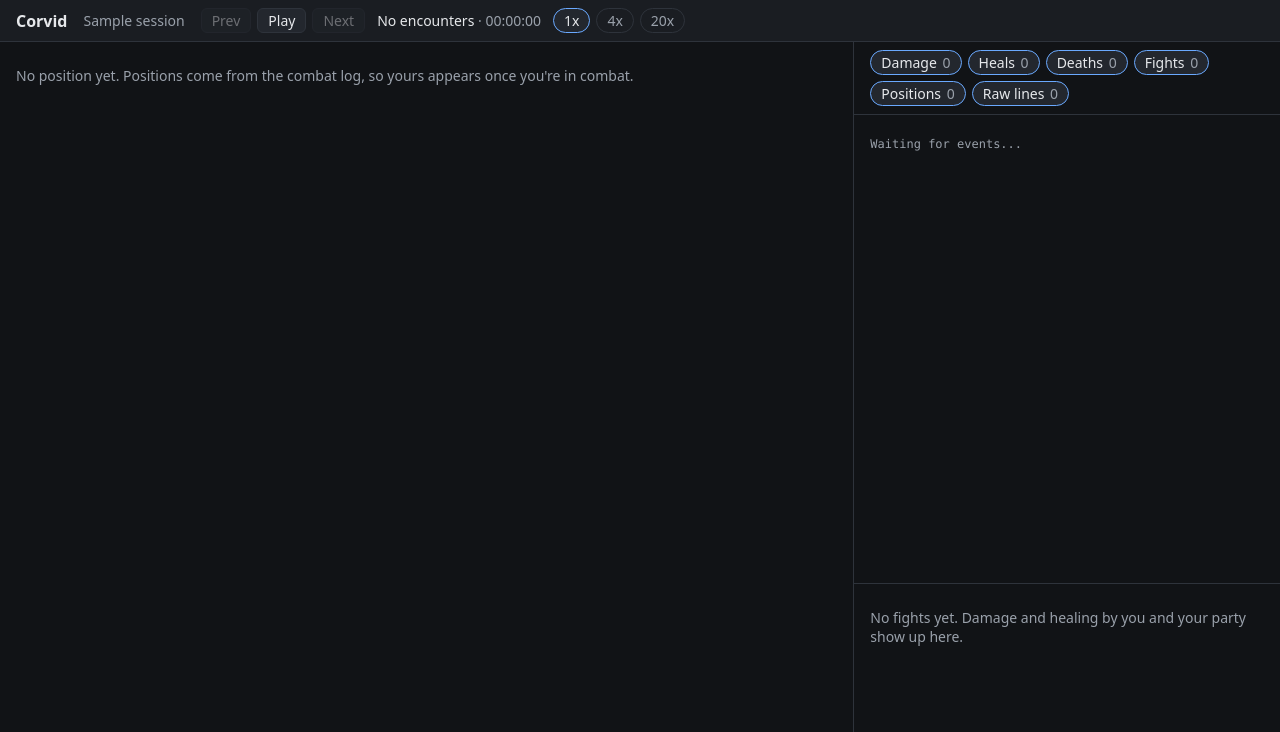
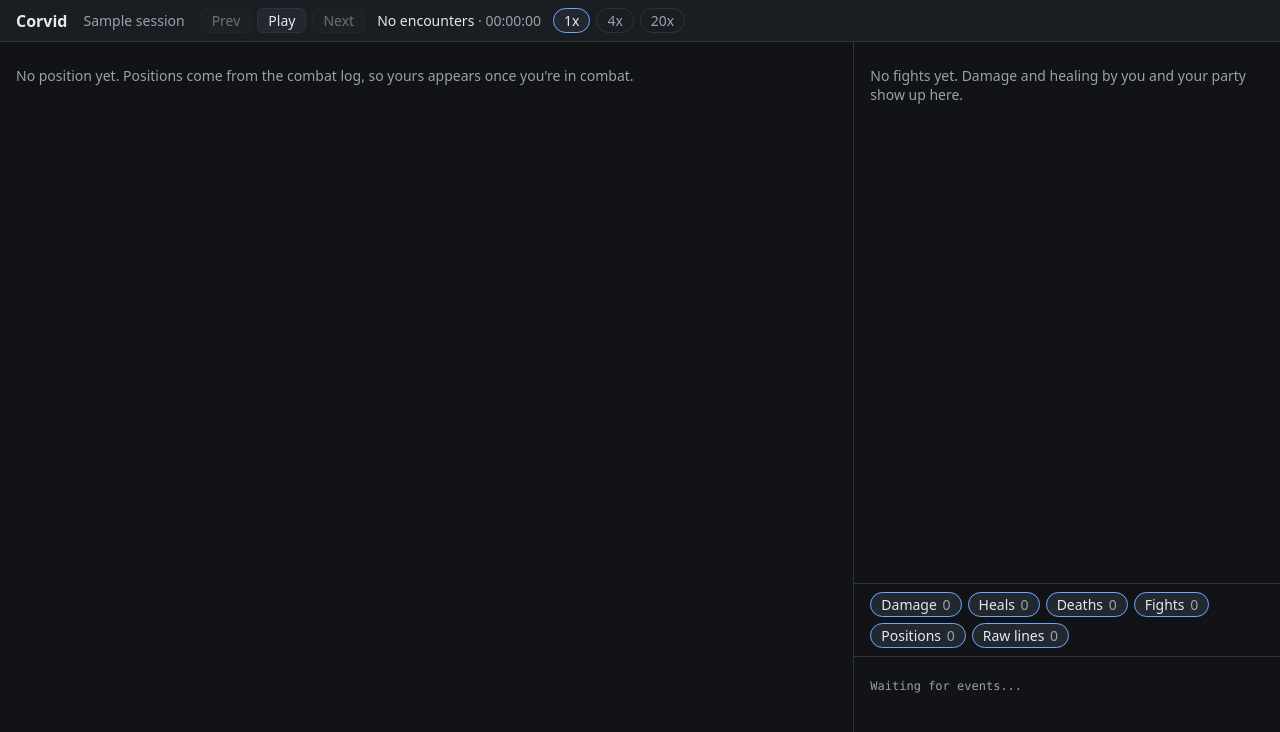
Before and after one commit to Murder-of-Crowz/Corvid, a React (Vite) app in the folder desktop/: page / in a window 1280 px wide. Shown: the top 732 px of the page. Built offline with nearby package versions, Linux system fonts and the light colour scheme.

Commit message:
Put the meter above the events

```diff
--- a/desktop/src/App.tsx
+++ b/desktop/src/App.tsx
@@ -24,8 +24,8 @@ export default function App() {
         <main className="dashboard">
           <MapView />
           <div className="side">
+            <MeterView />
             <EventsView />
-            <MeterView />
           </div>
         </main>
       )}
```
